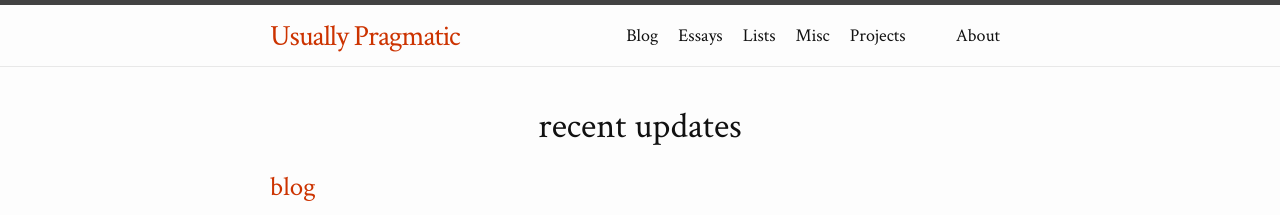
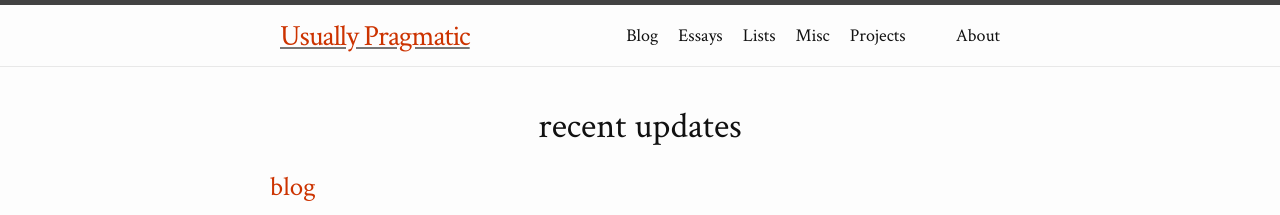
Before and after one commit to carpdiem/carpdiem.github.io, a Jekyll site: the page built from index.md, in a window 1280 px wide. Shown: the top 215 px of the page. Built offline with Jekyll 4.4.1, drawn with Linux system fonts in a browser that asks for light colours.

Commit message:
added active page underline on index

```diff
--- a/_includes/header.html
+++ b/_includes/header.html
@@ -4,7 +4,12 @@
     {%- assign default_paths = site.pages | map: "path" -%}
     {%- assign page_paths = site.header_pages | default: default_paths -%}
     {%- assign titles_size = site.pages | map: 'title' | join: '' | size -%}
+	{%- if page.url == "/" -%}
+    <a class="site-title active_page" rel="author" href="{{ "/" | relative_url }}">{{ site.title | escape }}</a>
+	{%- else -%}
     <a class="site-title" rel="author" href="{{ "/" | relative_url }}">{{ site.title | escape }}</a>
+	{%- endif -%}
+
 
     {%- if titles_size > 0 -%}
       <nav class="site-nav">
--- a/_sass/minima/custom-styles.scss
+++ b/_sass/minima/custom-styles.scss
@@ -17,6 +17,8 @@ a:link {
 //	font-weight: bold;
 	text-decoration: underline;
 	text-decoration-color: #777;
+	-webkit-text-decoration-color: #777;
+	-blink-text-decoration-color: #777;
 	display: inline;
 	padding-left: 10px;
 	padding-right: 10px;
```
